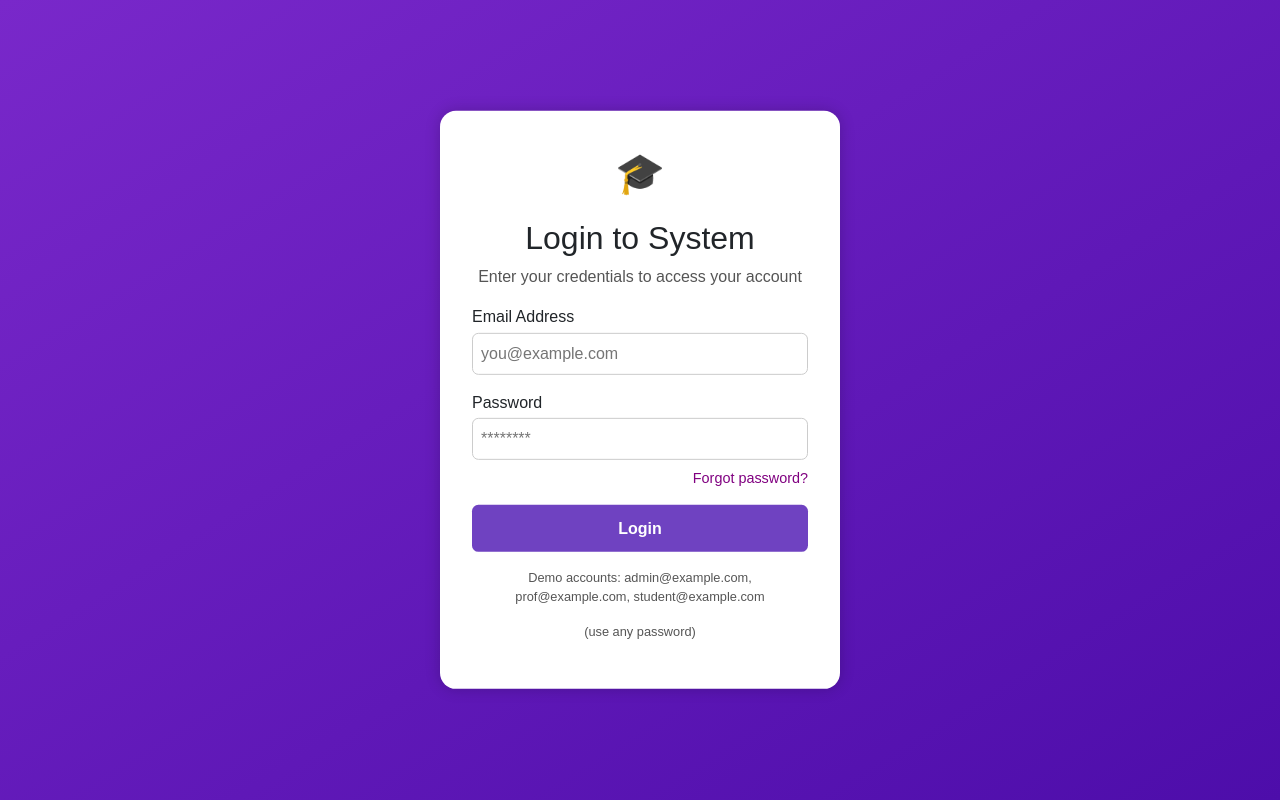
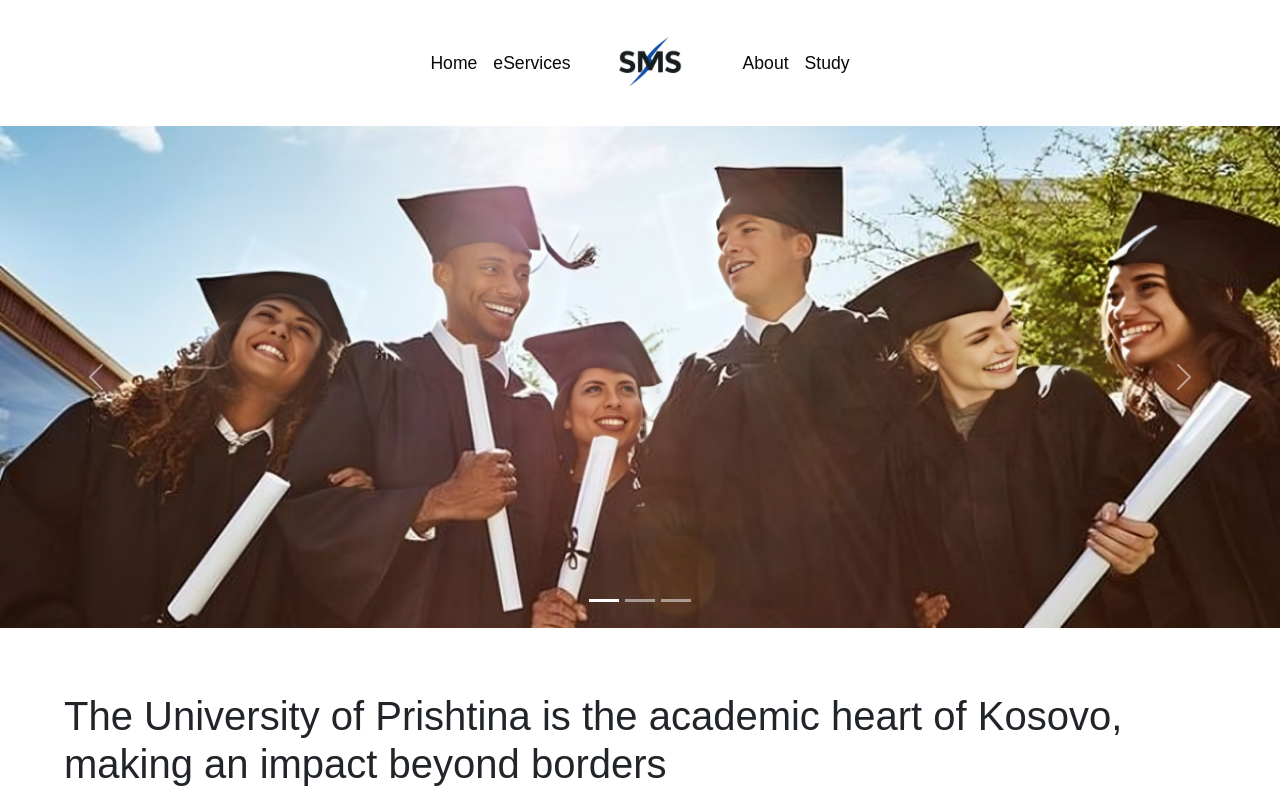
Before and after one commit to EltonPajaziti/FrontEnd_Gr14, a React (Vite) app in the folder sms/: page /Home in a window 1280 px wide. Shown: the top 800 px of the page. Built offline with nearby package versions, Linux system fonts and the light colour scheme.

Commit message:
Login page fixed

```diff
--- a/sms/package.json
+++ b/sms/package.json
@@ -11,7 +11,8 @@
   },
   "dependencies": {
     "react": "^19.0.0",
-    "react-dom": "^19.0.0"
+    "react-dom": "^19.0.0",
+    "sms": "file:"
   },
   "devDependencies": {
     "@eslint/js": "^9.22.0",
--- a/sms/src/App.jsx
+++ b/sms/src/App.jsx
@@ -1,22 +1,22 @@
 import { Routes, Route } from 'react-router-dom';
 import Navbar from './Components/Navbar';
 import Home from './Pages/Home';
- import About from './Pages/About';
+import About from './Pages/About';
 import EServices from './Pages/EServices';
 import Study from './Pages/Study';
 import Footer from './Components/Footer';
+import Login from './Pages/Login';
 
 function App() {
   return (
     <>
-        <Navbar />
       <Routes>
-        <Route path="/" element={<Home />} />
+        <Route path="/" element={<Login />} />
+        <Route path="/Home" element={<Home />} />
         <Route path="/About" element={<About />} />
         <Route path="/EServices" element={<EServices />} />
         <Route path="/Study" element={<Study />} />
       </Routes>
-      <Footer/>
     </>
   );
 }
--- a/sms/src/Pages/Home.jsx
+++ b/sms/src/Pages/Home.jsx
@@ -10,6 +10,8 @@
 function Home(){
     return(
         <>
+    <Navbar />
+
     <div className="home">
         <div id="carouselExampleIndicators" class="carousel slide" data-bs-ride="carousel">
             <div class="carousel-indicators">
@@ -45,6 +47,7 @@
         <p>The University of Prishtina is located in the capital of Kosovo and stands as the oldest and largest higher education institution in the country. With thousands of dedicated students and academic staff, it forms a dynamic scientific and educational community. In the region, the University is recognized for its ongoing contribution to society, education, and scientific research. Since its establishment on February 13, 1970, the University of Prishtina has played a vital role in shaping a brighter future for new generations.</p>
         </div>
     </div>
+    <Footer />
 
         </>
 
--- a/sms/src/Pages/Login.css
+++ b/sms/src/Pages/Login.css
@@ -3,7 +3,6 @@
   margin: 0;
   padding: 0;
   height: 100%;
-  background: linear-gradient(to bottom right, #7928CA, #4D0DAA);
   font-family: Arial, sans-serif;
 }
 
--- a/sms/src/Pages/Login.jsx
+++ b/sms/src/Pages/Login.jsx
@@ -24,7 +24,7 @@
       if (response.ok) {
         const data = await response.json();
         localStorage.setItem('token', data.token); // ruaj tokenin
-        navigate('/'); // ridrejto
+        navigate('/Home'); // ridrejto
       } else {
         const text = await response.text();
         setError(text || 'Login failed');
--- a/sms/src/main.jsx
+++ b/sms/src/main.jsx
@@ -7,7 +7,7 @@
 ReactDOM.createRoot(document.getElementById('root')).render(
   <React.StrictMode>
     <BrowserRouter>
-      <Login />
+      <App />
     </BrowserRouter>
   </React.StrictMode>
 );
```
Also changed, not shown: 1 other file (tests, documents, lock files or other folders).
